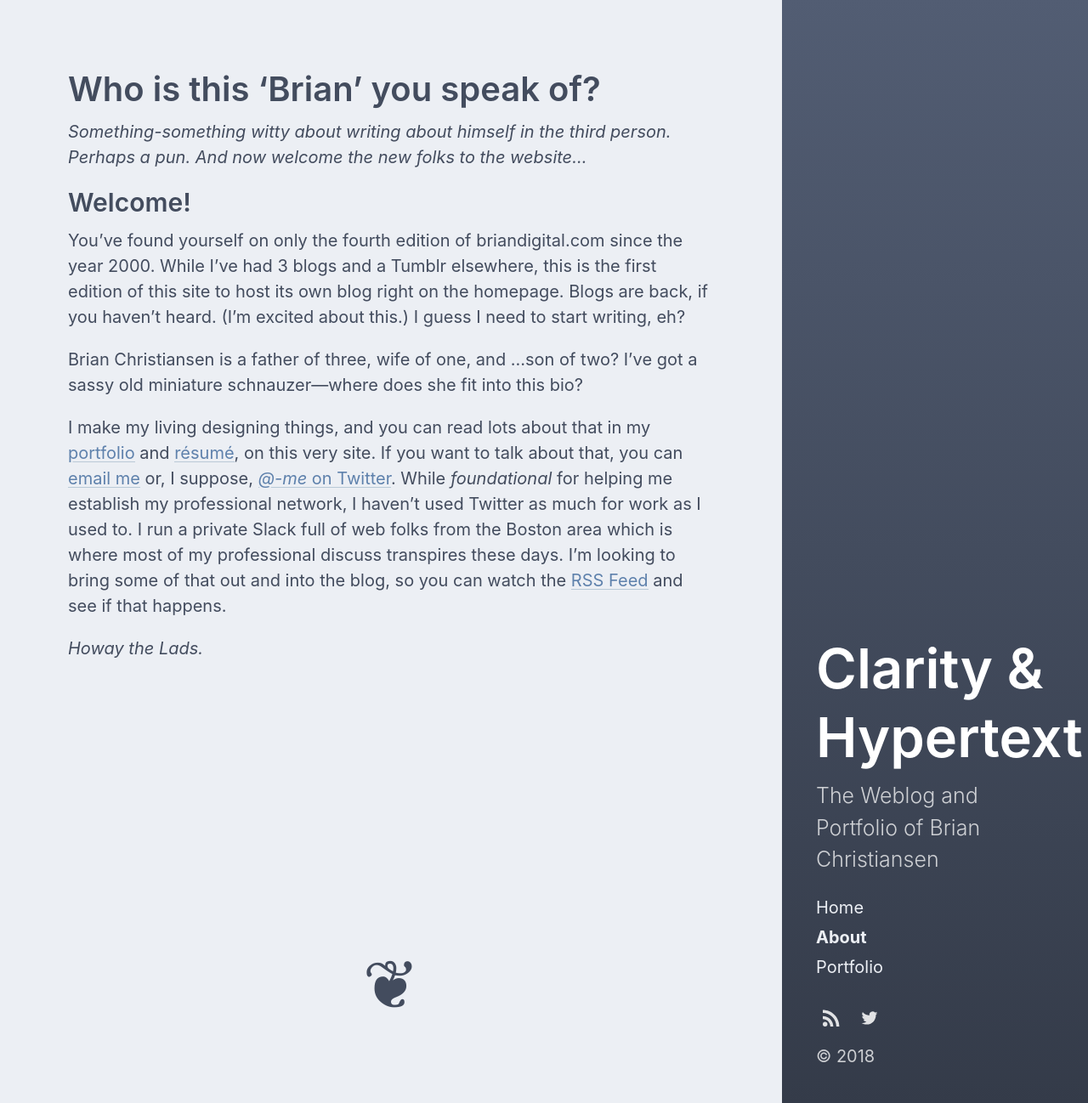
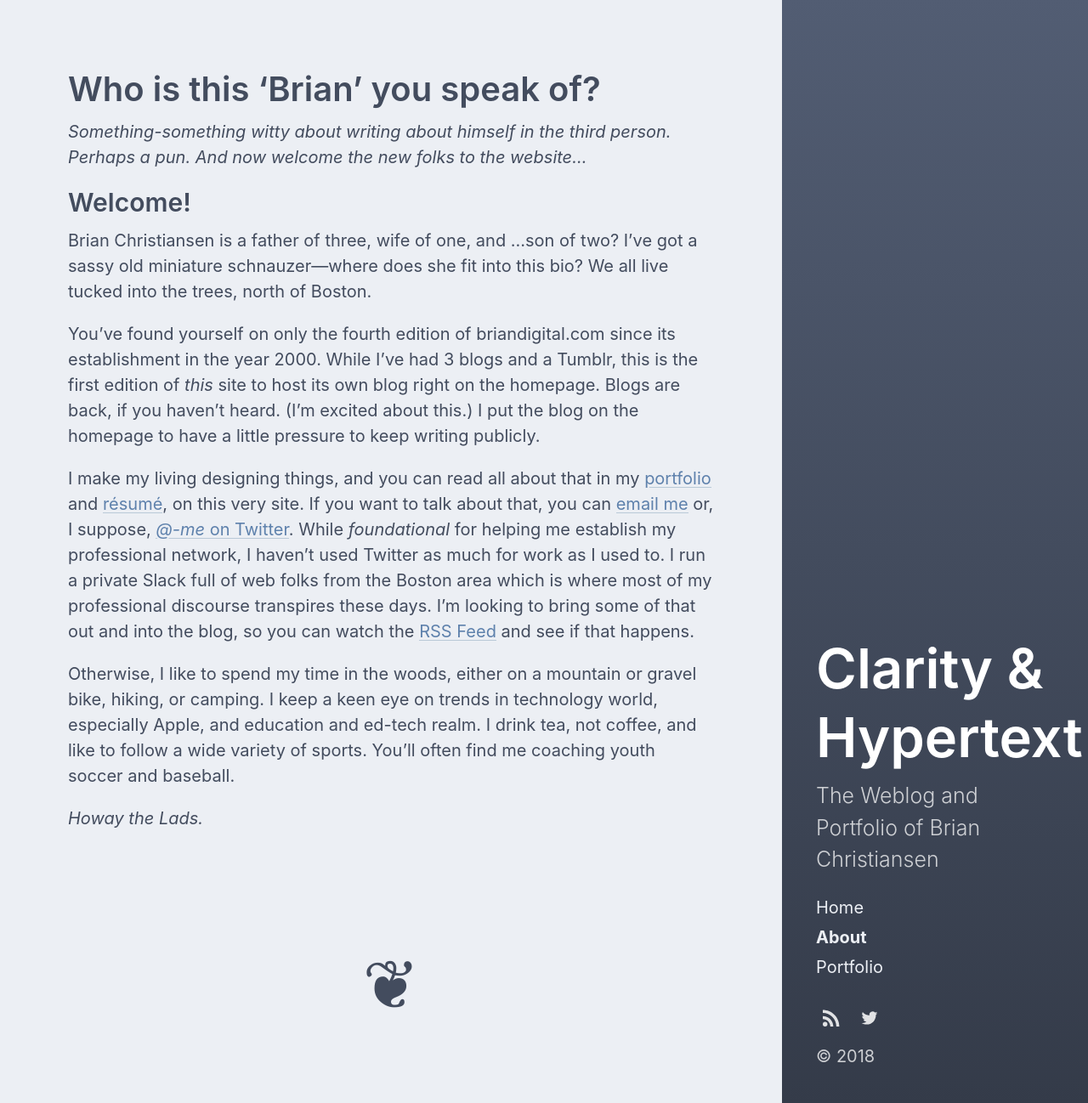
Before and after one commit to briandigital/bd4, a Jekyll site: the page built from about.md, in a window 1280 px wide. Shown: the whole page at 85% size. Built offline with Jekyll 4.4.1, drawn with Linux system fonts in a browser that asks for light colours.

Commit message:
About reconfigure.

```diff
--- a/_config.yml
+++ b/_config.yml
@@ -15,7 +15,7 @@ baseurl:          # the optional subpath of your site, e.g. "/blog"
 
 author:
   name:           'Brian Christiansen'
-  url:            https://twitter.com/briandigital
+  url:
 
 paginate:         5
 # paginate_path:    '/page:num'
--- a/about.md
+++ b/about.md
@@ -8,10 +8,12 @@ _Something-something witty about writing about himself in the third person. Perh
 
 ## Welcome!
 
-You've found yourself on only the fourth edition of briandigital.com since the year 2000. While I've had 3 blogs and a Tumblr elsewhere, this is the first edition of this site to host its own blog right on the homepage. Blogs are back, if you haven't heard. (I'm excited about this.) I guess I need to start writing, eh?
+Brian Christiansen is a father of three, wife of one, and …son of two? I've got a sassy old miniature schnauzer—where does she fit into this bio? We all live tucked into the trees, north of Boston.
 
-Brian Christiansen is a father of three, wife of one, and …son of two? I've got a sassy old miniature schnauzer—where does she fit into this bio?
+You've found yourself on only the fourth edition of briandigital.com since its establishment in the year 2000. While I've had 3 blogs and a Tumblr, this is the first edition of _this_ site to host its own blog right on the homepage. Blogs are back, if you haven't heard. (I'm excited about this.) I put the blog on the homepage to have a little pressure to keep writing publicly.
 
-I make my living designing things, and you can read lots about that in my [portfolio](/portfolio) and [résumé](/portfolio/resume), on this very site. If you want to talk about that, you can [email me](mailto:brian@briandigital.com) or, I suppose, [_@-me_ on Twitter](https://twitter.com/briandigital). While _foundational_ for helping me establish my professional network, I haven't used Twitter as much for work as I used to. I run a private Slack full of web folks from the Boston area which is where most of my professional discuss transpires these days. I'm looking to bring some of that out and into the blog, so you can watch the [RSS Feed](http://localhost:4000/feed.xml 'RSS: also not dead yet.') and see if that happens.
+I make my living designing things, and you can read all about that in my [portfolio](/portfolio) and [résumé](/portfolio/resume), on this very site. If you want to talk about that, you can [email me](mailto:brian@briandigital.com) or, I suppose, [_@-me_ on Twitter](https://twitter.com/briandigital). While _foundational_ for helping me establish my professional network, I haven't used Twitter as much for work as I used to. I run a private Slack full of web folks from the Boston area which is where most of my professional discourse transpires these days. I'm looking to bring some of that out and into the blog, so you can watch the [RSS Feed](http://localhost:4000/feed.xml 'RSS: also not dead yet.') and see if that happens.
+
+Otherwise, I like to spend my time in the woods, either on a mountain or gravel bike, hiking, or camping. I keep a keen eye on trends in technology world, especially Apple, and education and ed-tech realm. I drink tea, not coffee, and like to follow a wide variety of sports. You'll often find me coaching youth soccer and baseball.
 
 _Howay the Lads._
```
